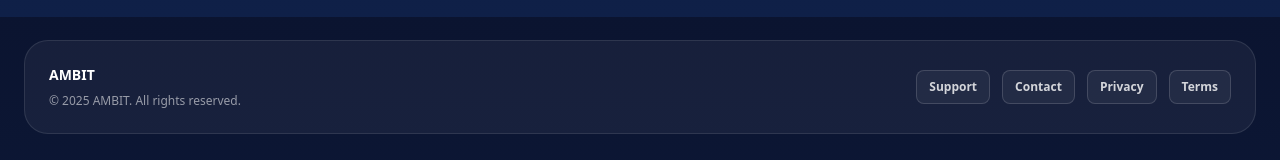
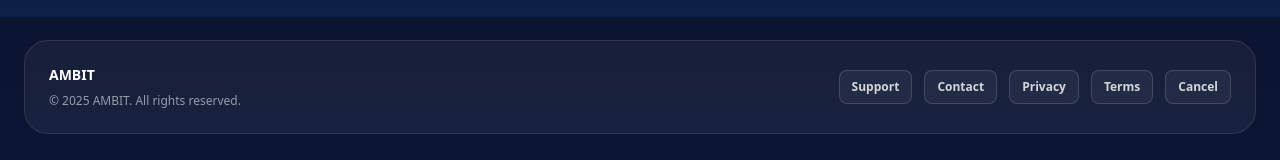
Before and after one commit to seansevrix/ambit, a Next.js app: page /get-started in a window 1280 px wide. Shown: the part 1583-1743 px from the top of the page. Built offline with nearby package versions, Linux system fonts and the light colour scheme; no server answers.

Commit message:
Add Cancel link to footer

```diff
--- a/app/components/SiteFooter.tsx
+++ b/app/components/SiteFooter.tsx
@@ -22,6 +22,7 @@ export default function SiteFooter() {
               <FooterLink href="/contact">Contact</FooterLink>
               <FooterLink href="/privacy">Privacy</FooterLink>
               <FooterLink href="/terms">Terms</FooterLink>
+              <FooterLink href="/cancel">Cancel</FooterLink>
             </div>
           </div>
         </div>
```
